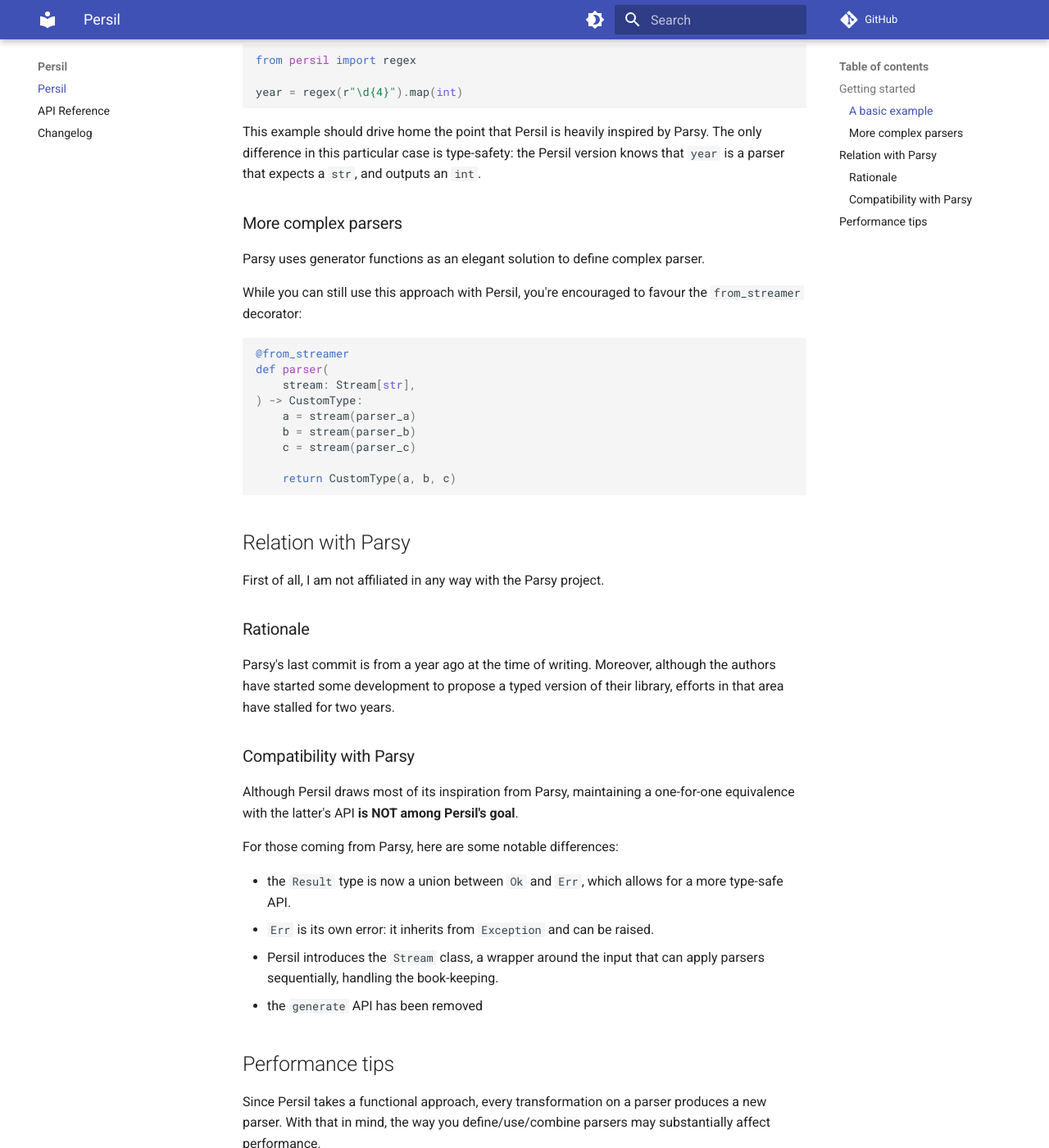
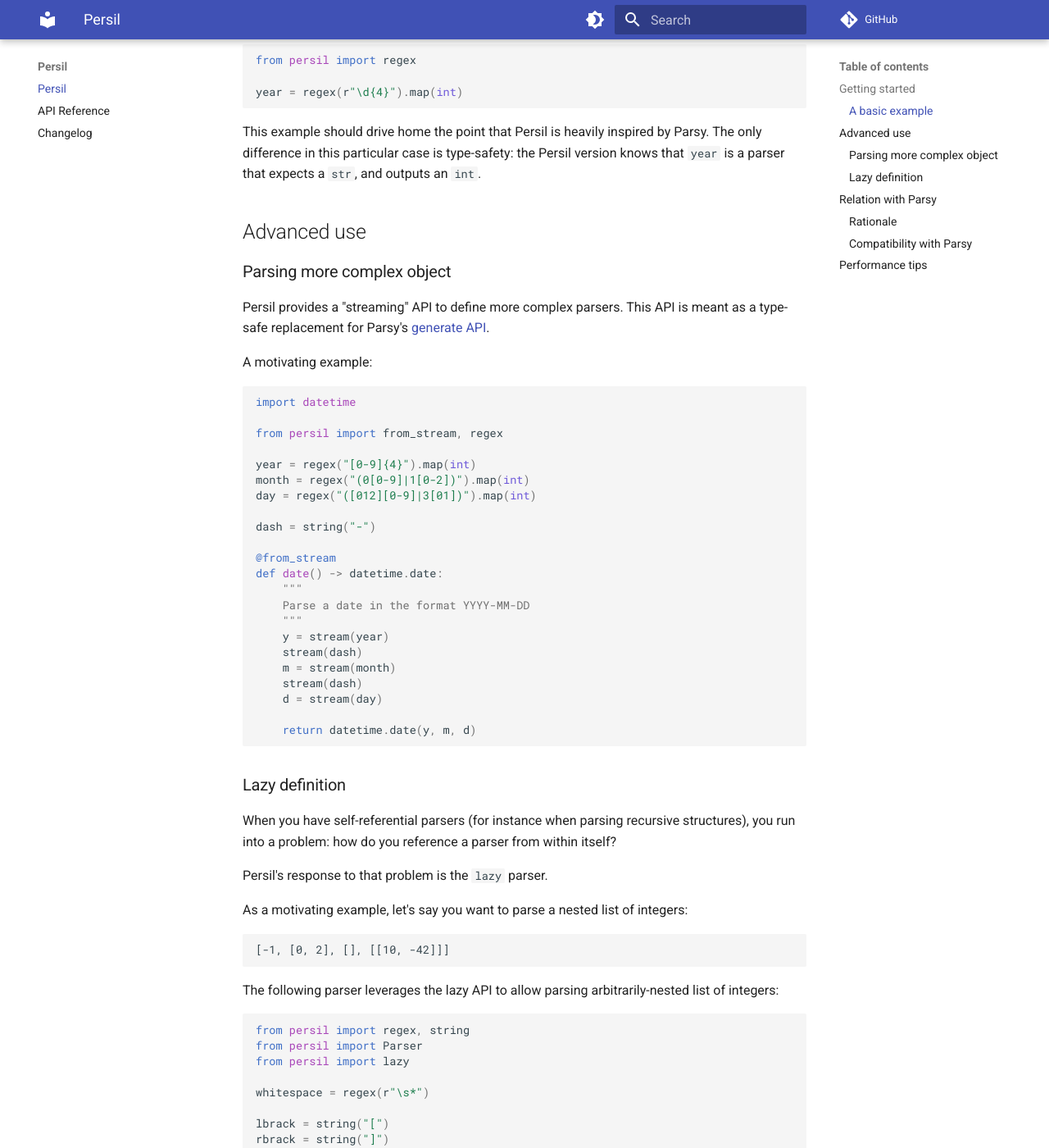
Before and after one commit to bdura/persil, an MkDocs documentation site: the page built from docs/index.md, in a window 1280 px wide and 1400 px high, scrolled down 773 px. Shown: the whole window at 82% size. Built offline with MkDocs 1.6.1 and Material for MkDocs 9.7.7, drawn with Linux system fonts in a browser that asks for light colours; comment, search, counter and statistics services are not loaded; the version menu is left out; some of the changed text lies outside the part shown.

Commit message:
docs: update documentation

````diff
--- a/docs/index.md
+++ b/docs/index.md
@@ -38,24 +38,85 @@
 The only difference in this particular case is type-safety: the Persil version
 knows that `year` is a parser that expects a `str`, and outputs an `int`.
 
-### More complex parsers
+## Advanced use
 
-Parsy uses generator functions as an elegant solution to define complex parser.
+### Parsing more complex object
 
-While you can still use this approach with Persil, you're encouraged to favour
-the `from_streamer` decorator:
+Persil provides a "streaming" API to define more complex parsers.
+This API is meant as a type-safe replacement for Parsy's [generate API][parsy-generate].
+
+A motivating example:
 
 ```python
-@from_streamer
-def parser(
-    stream: Stream[str],
-) -> CustomType:
-    a = stream(parser_a)
-    b = stream(parser_b)
-    c = stream(parser_c)
+import datetime
 
-    return CustomType(a, b, c)
+from persil import from_stream, regex
+
+year = regex("[0-9]{4}").map(int)
+month = regex("(0[0-9]|1[0-2])").map(int)
+day = regex("([012][0-9]|3[01])").map(int)
+
+dash = string("-")
+
+@from_stream
+def date() -> datetime.date:
+    """
+    Parse a date in the format YYYY-MM-DD
+    """
+    y = stream(year)
+    stream(dash)
+    m = stream(month)
+    stream(dash)
+    d = stream(day)
+
+    return datetime.date(y, m, d)
 ```
+
+### Lazy definition
+
+When you have self-referential parsers (for instance when parsing recursive structures),
+you run into a problem: how do you reference a parser from within itself?
+
+Persil's response to that problem is the `lazy` parser.
+
+As a motivating example, let's say you want to parse a nested list of integers:
+
+```
+[-1, [0, 2], [], [[10, -42]]]
+```
+
+The following parser leverages the lazy API to allow parsing arbitrarily-nested
+list of integers:
+
+```python
+from persil import regex, string
+from persil import Parser
+from persil import lazy
+
+whitespace = regex(r"\s*")
+
+lbrack = string("[")
+rbrack = string("]")
+comma = string(",")
+
+number = regex(r"-?\d+").map(int)
+
+type Value = int | list[Value]
+
+@lazy
+def array() -> Parser[str, list[Value]]:
+    return lbrack >> value.sep_by(comma >> whitespace) << rbrack
+
+value = cast(
+    Parser[str, Value],
+    number | array,
+)
+```
+
+Using `lazy` enables breaking the dependency cycle between `array` and `value`,
+by using a function to defer instantiating the parser until `value` is properly defined.
+
+For a more involved example, see the [minimal JSON parser][json-example].
 
 ## Relation with Parsy
 
@@ -133,5 +194,8 @@
 That way, the lower-level parsers are only defined once.
 
 [Parsy]: https://github.com/python-parsy/parsy
+[parsy-generate]: https://parsy.readthedocs.io/en/latest/ref/generating.html#generating-a-parser
+
+[json-example]: https://github.com/bdura/persil/blob/main/examples/json.py
 
 [^prefer-uv]: You should really prefer a strict dependency manager like `uv`
````
